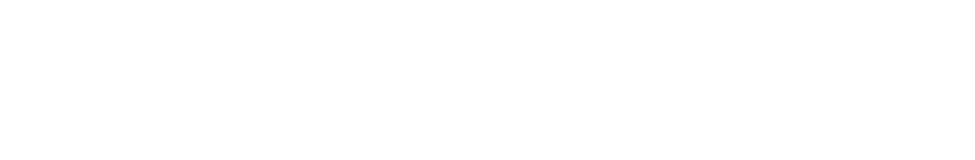
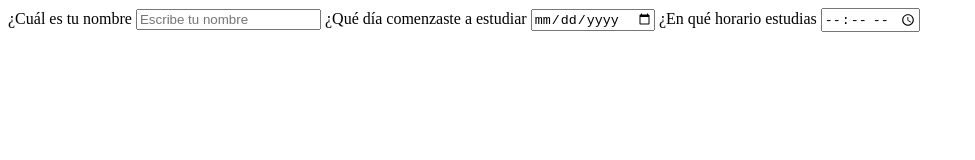
Before and after one commit to frovor/lengdev, a plain HTML site: page clasformularios/index.html in a window 1280 px wide. Shown: the whole page, without its empty margins (0-975 px from the left). Drawn offline with Linux system fonts and the light colour scheme.

Commit message:
Formularios, inputs

```diff
--- a/clasformularios/index.html
+++ b/clasformularios/index.html
@@ -7,6 +7,23 @@
     <title>Formularios</title>
 </head>
 <body>
+    <form action="" >
+        <label form="nombre">
+            <span>¿Cuál es tu nombre</span>
+            <input type="text" id="nombre" placeholder="Escribe tu nombre"/>
+
+        </label>
+        <label form="inicio-curso">
+            <span>¿Qué día comenzaste a estudiar</span>
+            <input type="date" id="fecha"/>
+
+        </label>
+        <label form="horario">
+            <span>¿En qué horario estudias</span>
+            <input type="time" id="horario"/>
+
+        </label>
+    </form>
 
 </body>
 </html>
```
